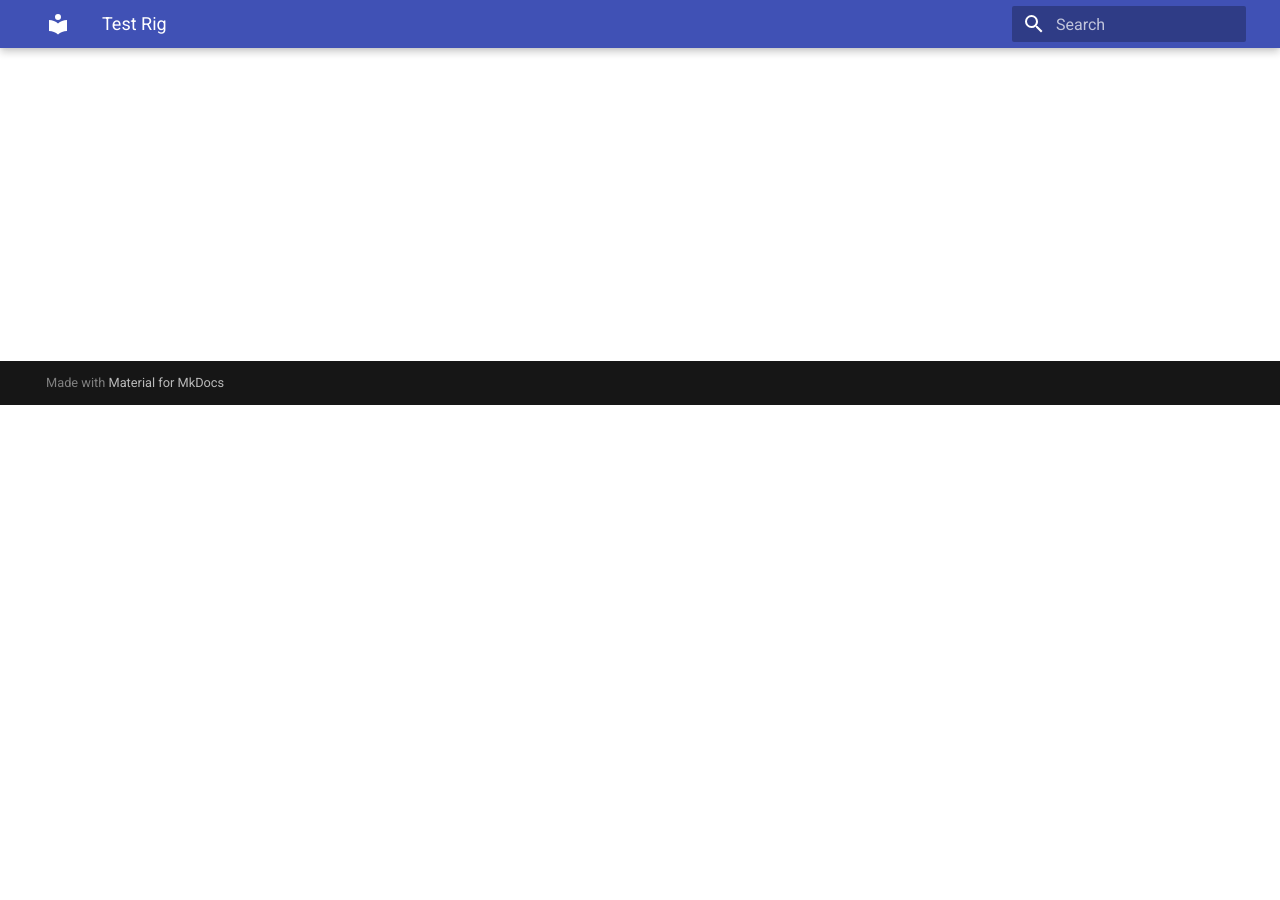
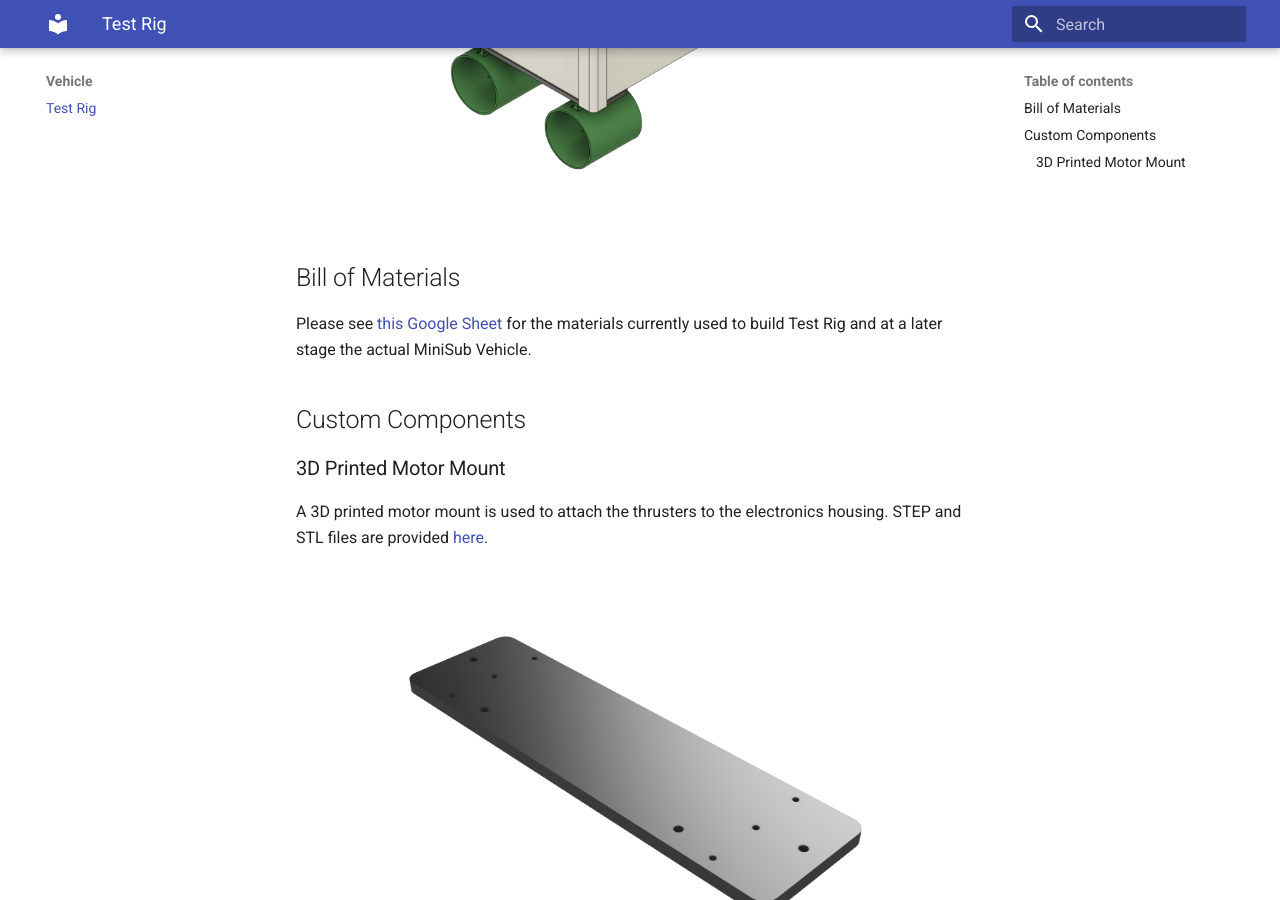
Before and after one commit to JeffreyDD/minisub, an MkDocs documentation site: the page built from docs/Vehicle/testrig.md, in a window 1280 px wide and 900 px high, scrolled down 495 px. Built offline with MkDocs 1.6.1 and Material for MkDocs 9.7.7, drawn with Linux system fonts in a browser that asks for light colours; before the commit the page ends 900 px from its top, so only the background shows below that; some of the changed lines change nothing that is shown.

Commit message:
Add motor mount, analytics

```diff
--- a/docs/Vehicle/testrig.md
+++ b/docs/Vehicle/testrig.md
@@ -2,6 +2,16 @@
 
 Current development is done on a very bare-bones test rig, basically consisting of a watertight box with 2 thruster mounted to the bottom. The Test Rig is not meant to be submersible, instead it floats around the surface, to test control mechanics and electronics.
 
+![MiniSub TestRig](/assets/images/TestRig_MicroSub01_v5.png)
+
 ## Bill of Materials
 
 Please see [this Google Sheet](https://docs.google.com/spreadsheets/d/1FYi1ho1pSlrZq92Os0Z4knA6lPX_ejX5wQUlka7eo4U/edit?usp=sharing) for the materials currently used to build Test Rig and at a later stage the actual MiniSub Vehicle.
+
+## Custom Components
+
+### 3D Printed Motor Mount
+
+A 3D printed motor mount is used to attach the thrusters to the electronics housing. STEP and STL files are provided [here](https://github.com/JeffreyDD/minisub/tree/main/design/TestRig).
+
+![TestRig motor mount](/assets/images/MiniSub_TestRig_MotorMount.png)
--- a/mkdocs.yml
+++ b/mkdocs.yml
@@ -14,3 +14,13 @@ markdown_extensions:
         - name: mermaid
           class: mermaid
           format: !!python/name:pymdownx.superfences.fence_code_format
+
+extra:
+  analytics:
+    provider: google
+    property: G-C7R8944FZY
+  consent:
+    cookies:
+      analytics:
+        name: Google Analytics
+        checked: false
```
Also changed, not shown: docs/assets/images/MiniSub_TestRig_MotorMount.png (added), docs/assets/images/TestRig_MicroSub01_v5.png (added), 2 other files.
